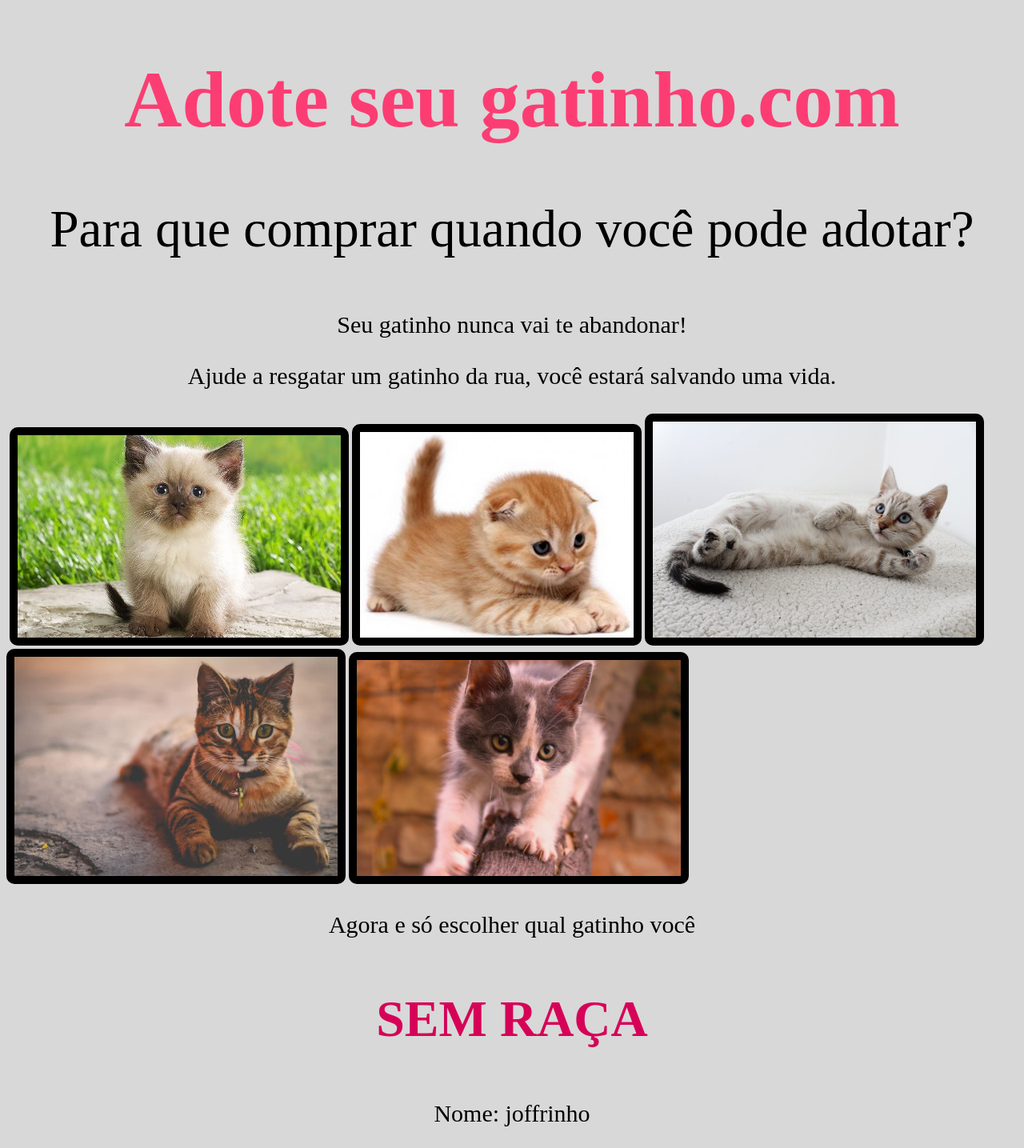
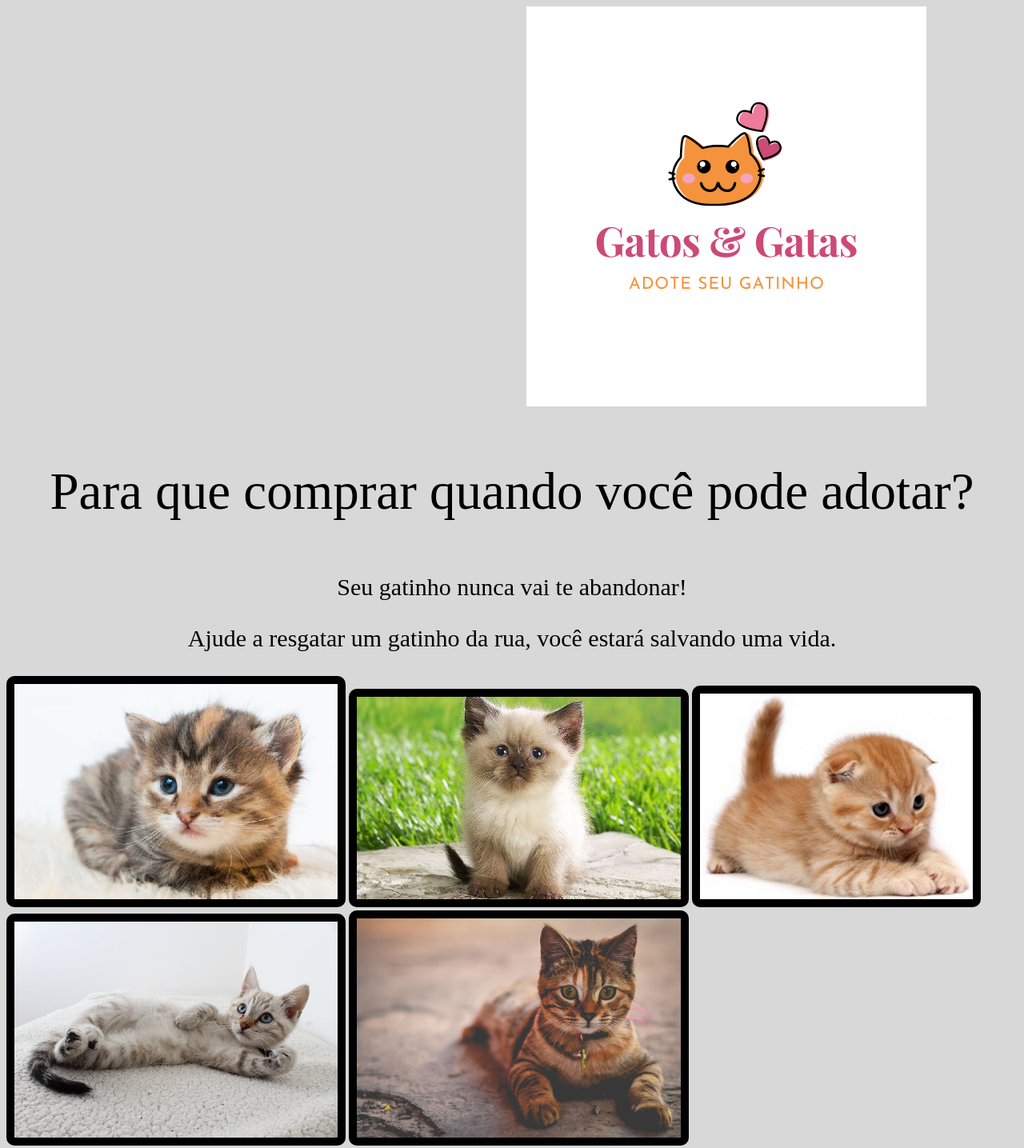
Before and after one commit to anaheloizagraeff/adoteseugatinho, a plain HTML site: page index.html in a window 1280 px wide. Shown: the top 1435 px of the page at 80% size. Drawn offline with Linux system fonts and the light colour scheme.

Commit message:
adoteseugatinho

```diff
--- a/index.html
+++ b/index.html
@@ -6,17 +6,17 @@
     <link rel="stylesheet" href="style.css">
   </head>
   <body>
-    <h1>Adote seu gatinho.com</h1>
+    <img class="gatinho3" src="adoteseugatinho.png" alt="">
   <p id=frase01>   Para que comprar quando você pode adotar?
 
     <p>Seu gatinho nunca vai te abandonar!</p>
     <p>Ajude a resgatar um gatinho da rua, você estará salvando uma vida.</p>
-    <img id=gtn src="gatinho01" alt="">
-    <img id="gatinho02"src="gatinho02.jpg" alt="">
-    <img id="gatinho03"src="gatinho03.jpg" alt="">
-    <img id="gatinho08"src="gatinho08.jpg" alt="">
-    <img id="gatinho09"src="gatinho09.jpg" alt="">
-    <img id="gatinho11"src="gatinho11.jpg" alt="">
+    <img id="gatinho01"src="gatinho01.jpeg" alt="">
+    <img id="gatinho02"src="gatinho02.jpg" alt="01">
+    <img id="gatinho03"src="gatinho03.jpg" alt="01">
+    <img id="gatinho08"src="gatinho08.jpg" alt="01">
+    <img id="gatinho09"src="gatinho09.jpg" alt="01">
+    <img id="gatinho11"src="gatinho11.jpg" alt="01">
     <p> Agora e só escolher qual gatinho você </p>
   </body>
 </html>
--- a/style.css
+++ b/style.css
@@ -14,6 +14,11 @@ h1{
 }
 body{
   background-color:#d8d8d8
+}
+#gatinho01{
+ width: 32%;
+  border: 10px solid #000000;
+  border-radius: 10px
 }
 
 #gatinho02{
@@ -57,3 +62,6 @@ border-radius: 10px;
   text-align: center;
   font-size: 200%
 }
+ .gatinho3{
+   margin-left: 650px
+ }
```
Also changed, not shown: adoteseugatinho.png (added), gatinho01.jpeg (added).
